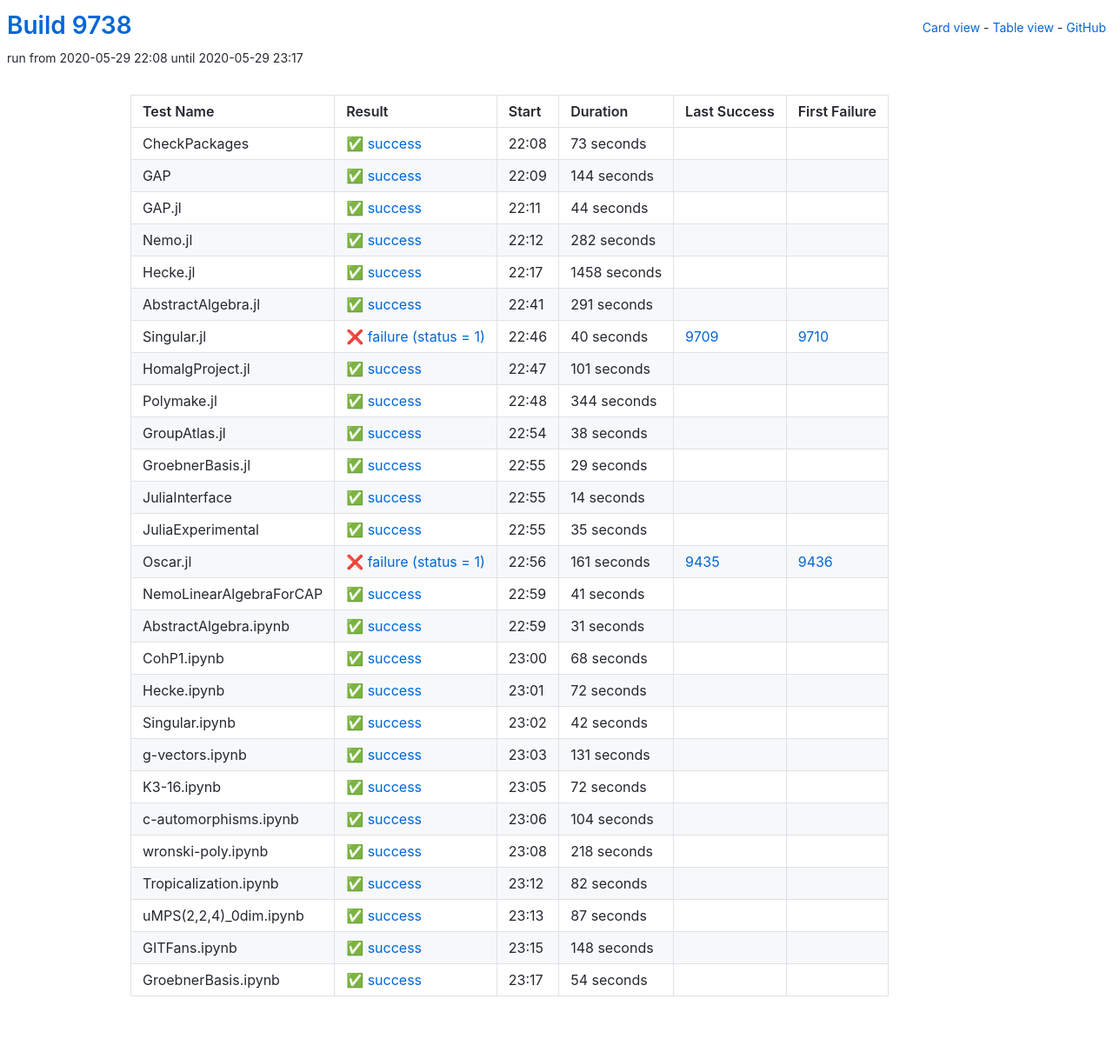
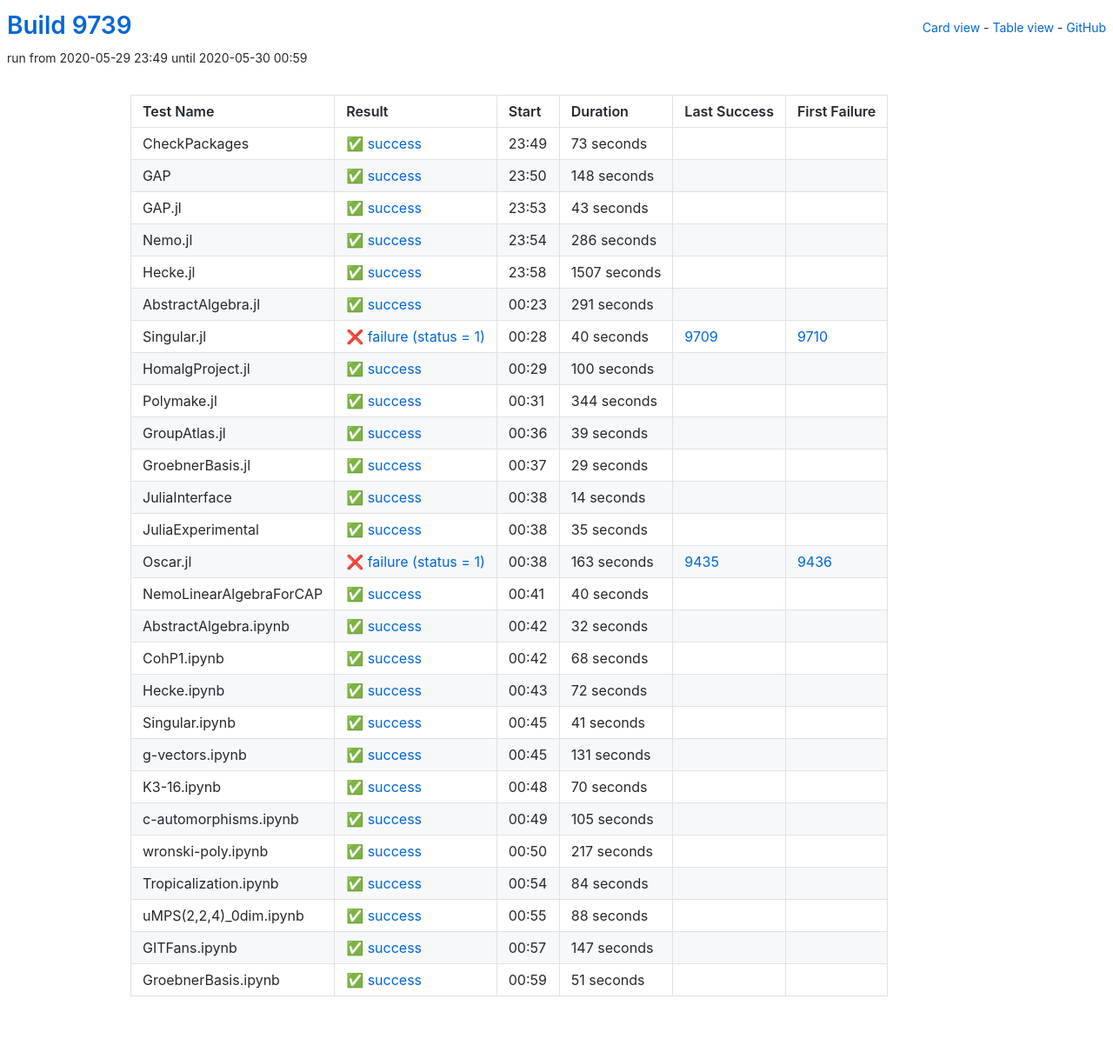
Before and after one commit to oscar-system/oscar-ci-status, a Jekyll site: the page built from table.html, in a window 1280 px wide. Shown: the whole page at 87% size. Built offline with Jekyll 4.4.1, drawn with Linux system fonts in a browser that asks for light colours.

Commit message:
Build 9739

```diff
--- a/_data/ci.yml
+++ b/_data/ci.yml
@@ -1,5 +1,5 @@
-build: 9738
-build_url: https://oscarci.mathematik.uni-kl.de/job/oscar/9738/
+build: 9739
+build_url: https://oscarci.mathematik.uni-kl.de/job/oscar/9739/
 job: oscar
 tests:
 - duration: 73
@@ -9,57 +9,57 @@
   id: checkpackages
   last_success: false
   last_success_url: null
-  log: https://oscarci.mathematik.uni-kl.de/job/oscar/9738/artifact/logs/build-9738/CheckPackages.log
+  log: https://oscarci.mathematik.uni-kl.de/job/oscar/9739/artifact/logs/build-9739/CheckPackages.log
   name: CheckPackages
-  start: 2020-05-29 22:08
+  start: 2020-05-29 23:49
   status: success
   success: true
-- duration: 144
+- duration: 148
   exitcode: 0
   first_failure: false
   first_failure_url: null
   id: gap
   last_success: false
   last_success_url: null
-  log: https://oscarci.mathematik.uni-kl.de/job/oscar/9738/artifact/logs/build-9738/GAP.log
+  log: https://oscarci.mathematik.uni-kl.de/job/oscar/9739/artifact/logs/build-9739/GAP.log
   name: GAP
-  start: 2020-05-29 22:09
+  start: 2020-05-29 23:50
   status: success
   success: true
-- duration: 44
+- duration: 43
   exitcode: 0
   first_failure: false
   first_failure_url: null
   id: gap-jl
   last_success: false
   last_success_url: null
-  log: https://oscarci.mathematik.uni-kl.de/job/oscar/9738/artifact/logs/build-9738/GAP.jl.log
+  log: https://oscarci.mathematik.uni-kl.de/job/oscar/9739/artifact/logs/build-9739/GAP.jl.log
   name: GAP.jl
-  start: 2020-05-29 22:11
+  start: 2020-05-29 23:53
   status: success
   success: true
-- duration: 282
+- duration: 286
   exitcode: 0
   first_failure: false
   first_failure_url: null
   id: nemo-jl
   last_success: false
   last_success_url: null
-  log: https://oscarci.mathematik.uni-kl.de/job/oscar/9738/artifact/logs/build-9738/Nemo.jl.log
+  log: https://oscarci.mathematik.uni-kl.de/job/oscar/9739/artifact/logs/build-9739/Nemo.jl.log
   name: Nemo.jl
-  start: 2020-05-29 22:12
+  start: 2020-05-29 23:54
   status: success
   success: true
-- duration: 1458
+- duration: 1507
   exitcode: 0
   first_failure: false
   first_failure_url: null
   id: hecke-jl
   last_success: false
   last_success_url: null
-  log: https://oscarci.mathematik.uni-kl.de/job/oscar/9738/artifact/logs/build-9738/Hecke.jl.log
+  log: https://oscarci.mathematik.uni-kl.de/job/oscar/9739/artifact/logs/build-9739/Hecke.jl.log
   name: Hecke.jl
-  start: 2020-05-29 22:17
+  start: 2020-05-29 23:58
   status: success
   success: true
 - duration: 291
@@ -69,9 +69,9 @@
   id: abstractalgebra-jl
   last_success: false
   last_success_url: null
-  log: https://oscarci.mathematik.uni-kl.de/job/oscar/9738/artifact/logs/build-9738/AbstractAlgebra.jl.log
+  log: https://oscarci.mathematik.uni-kl.de/job/oscar/9739/artifact/logs/build-9739/AbstractAlgebra.jl.log
   name: AbstractAlgebra.jl
-  start: 2020-05-29 22:41
+  start: 2020-05-30 00:23
   status: success
   success: true
 - duration: 40
@@ -81,21 +81,21 @@
   id: singular-jl
   last_success: 9709
   last_success_url: https://oscarci.mathematik.uni-kl.de/job/oscar/9709/
-  log: https://oscarci.mathematik.uni-kl.de/job/oscar/9738/artifact/logs/build-9738/Singular.jl.log
+  log: https://oscarci.mathematik.uni-kl.de/job/oscar/9739/artifact/logs/build-9739/Singular.jl.log
   name: Singular.jl
-  start: 2020-05-29 22:46
+  start: 2020-05-30 00:28
   status: failure
   success: false
-- duration: 101
+- duration: 100
   exitcode: 0
   first_failure: false
   first_failure_url: null
   id: homalgproject-jl
   last_success: false
   last_success_url: null
-  log: https://oscarci.mathematik.uni-kl.de/job/oscar/9738/artifact/logs/build-9738/HomalgProject.jl.log
+  log: https://oscarci.mathematik.uni-kl.de/job/oscar/9739/artifact/logs/build-9739/HomalgProject.jl.log
   name: HomalgProject.jl
-  start: 2020-05-29 22:47
+  start: 2020-05-30 00:29
   status: success
   success: true
 - duration: 344
@@ -105,21 +105,21 @@
   id: polymake-jl
   last_success: false
   last_success_url: null
-  log: https://oscarci.mathematik.uni-kl.de/job/oscar/9738/artifact/logs/build-9738/Polymake.jl.log
+  log: https://oscarci.mathematik.uni-kl.de/job/oscar/9739/artifact/logs/build-9739/Polymake.jl.log
   name: Polymake.jl
-  start: 2020-05-29 22:48
+  start: 2020-05-30 00:31
   status: success
   success: true
-- duration: 38
+- duration: 39
   exitcode: 0
   first_failure: false
   first_failure_url: null
   id: groupatlas-jl
   last_success: false
   last_success_url: null
-  log: https://oscarci.mathematik.uni-kl.de/job/oscar/9738/artifact/logs/build-9738/GroupAtlas.jl.log
+  log: https://oscarci.mathematik.uni-kl.de/job/oscar/9739/artifact/logs/build-9739/GroupAtlas.jl.log
   name: GroupAtlas.jl
-  start: 2020-05-29 22:54
+  start: 2020-05-30 00:36
   status: success
   success: true
 - duration: 29
@@ -129,9 +129,9 @@
   id: groebnerbasis-jl
   last_success: false
   last_success_url: null
-  log: https://oscarci.mathematik.uni-kl.de/job/oscar/9738/artifact/logs/build-9738/GroebnerBasis.jl.log
+  log: https://oscarci.mathematik.uni-kl.de/job/oscar/9739/artifact/logs/build-9739/GroebnerBasis.jl.log
   name: GroebnerBasis.jl
-  start: 2020-05-29 22:55
+  start: 2020-05-30 00:37
   status: success
   success: true
 - duration: 14
@@ -141,9 +141,9 @@
   id: juliainterface
   last_success: false
   last_success_url: null
-  log: https://oscarci.mathematik.uni-kl.de/job/oscar/9738/artifact/logs/build-9738/JuliaInterface.log
+  log: https://oscarci.mathematik.uni-kl.de/job/oscar/9739/artifact/logs/build-9739/JuliaInterface.log
   name: JuliaInterface
-  start: 2020-05-29 22:55
+  start: 2020-05-30 00:38
   status: success
   success: true
 - duration: 35
@@ -153,45 +153,45 @@
   id: juliaexperimental
   last_success: false
   last_success_url: null
-  log: https://oscarci.mathematik.uni-kl.de/job/oscar/9738/artifact/logs/build-9738/JuliaExperimental.log
+  log: https://oscarci.mathematik.uni-kl.de/job/oscar/9739/artifact/logs/build-9739/JuliaExperimental.log
   name: JuliaExperimental
-  start: 2020-05-29 22:55
+  start: 2020-05-30 00:38
   status: success
   success: true
-- duration: 161
+- duration: 163
   exitcode: 1
   first_failure: 9436
   first_failure_url: https://oscarci.mathematik.uni-kl.de/job/oscar/9436/
   id: oscar-jl
   last_success: 9435
   last_success_url: https://oscarci.mathematik.uni-kl.de/job/oscar/9435/
-  log: https://oscarci.mathematik.uni-kl.de/job/oscar/9738/artifact/logs/build-9738/Oscar.jl.log
+  log: https://oscarci.mathematik.uni-kl.de/job/oscar/9739/artifact/logs/build-9739/Oscar.jl.log
   name: Oscar.jl
-  start: 2020-05-29 22:56
+  start: 2020-05-30 00:38
   status: failure
   success: false
-- duration: 41
+- duration: 40
   exitcode: 0
   first_failure: false
   first_failure_url: null
   id: nemolinearalgebraforcap
   last_success: false
   last_success_url: null
-  log: https://oscarci.mathematik.uni-kl.de/job/oscar/9738/artifact/logs/build-9738/NemoLinearAlgebraForCAP.log
+  log: https://oscarci.mathematik.uni-kl.de/job/oscar/9739/artifact/logs/build-9739/NemoLinearAlgebraForCAP.log
   name: NemoLinearAlgebraForCAP
-  start: 2020-05-29 22:59
+  start: 2020-05-30 00:41
   status: success
   success: true
-- duration: 31
+- duration: 32
   exitcode: 0
   first_failure: false
   first_failure_url: null
   id: abstractalgebra-ipynb
   last_success: false
   last_success_url: null
-  log: https://oscarci.mathematik.uni-kl.de/job/oscar/9738/artifact/logs/build-9738/AbstractAlgebra.ipynb.log
+  log: https://oscarci.mathematik.uni-kl.de/job/oscar/9739/artifact/logs/build-9739/AbstractAlgebra.ipynb.log
   name: AbstractAlgebra.ipynb
-  start: 2020-05-29 22:59
+  start: 2020-05-30 00:42
   status: success
   success: true
 - duration: 68
@@ -201,9 +201,9 @@
   id: cohp1-ipynb
   last_success: false
   last_success_url: null
-  log: https://oscarci.mathematik.uni-kl.de/job/oscar/9738/artifact/logs/build-9738/CohP1.ipynb.log
+  log: https://oscarci.mathematik.uni-kl.de/job/oscar/9739/artifact/logs/build-9739/CohP1.ipynb.log
   name: CohP1.ipynb
-  start: 2020-05-29 23:00
+  start: 2020-05-30 00:42
   status: success
   success: true
 - duration: 72
@@ -213,21 +213,21 @@
   id: hecke-ipynb
   last_success: false
   last_success_url: null
-  log: https://oscarci.mathematik.uni-kl.de/job/oscar/9738/artifact/logs/build-9738/Hecke.ipynb.log
+  log: https://oscarci.mathematik.uni-kl.de/job/oscar/9739/artifact/logs/build-9739/Hecke.ipynb.log
   name: Hecke.ipynb
-  start: 2020-05-29 23:01
+  start: 2020-05-30 00:43
   status: success
   success: true
-- duration: 42
+- duration: 41
   exitcode: 0
   first_failure: false
   first_failure_url: null
   id: singular-ipynb
   last_success: false
   last_success_url: null
-  log: https://oscarci.mathematik.uni-kl.de/job/oscar/9738/artifact/logs/build-9738/Singular.ipynb.log
+  log: https://oscarci.mathematik.uni-kl.de/job/oscar/9739/artifact/logs/build-9739/Singular.ipynb.log
   name: Singular.ipynb
-  start: 2020-05-29 23:02
+  start: 2020-05-30 00:45
   status: success
   success: true
 - duration: 131
@@ -237,92 +237,92 @@
   id: g-vectors-ipynb
   last_success: false
   last_success_url: null
-  log: https://oscarci.mathematik.uni-kl.de/job/oscar/9738/artifact/logs/build-9738/g-vectors.ipynb.log
+  log: https://oscarci.mathematik.uni-kl.de/job/oscar/9739/artifact/logs/build-9739/g-vectors.ipynb.log
   name: g-vectors.ipynb
-  start: 2020-05-29 23:03
+  start: 2020-05-30 00:45
   status: success
   success: true
-- duration: 72
+- duration: 70
   exitcode: 0
   first_failure: false
   first_failure_url: null
   id: k3-16-ipynb
   last_success: false
   last_success_url: null
-  log: https://oscarci.mathematik.uni-kl.de/job/oscar/9738/artifact/logs/build-9738/K3-16.ipynb.log
+  log: https://oscarci.mathematik.uni-kl.de/job/oscar/9739/artifact/logs/build-9739/K3-16.ipynb.log
   name: K3-16.ipynb
-  start: 2020-05-29 23:05
+  start: 2020-05-30 00:48
   status: success
   success: true
-- duration: 104
+- duration: 105
   exitcode: 0
   first_failure: false
   first_failure_url: null
   id: c-automorphisms-ipynb
   last_success: false
   last_success_url: null
-  log: https://oscarci.mathematik.uni-kl.de/job/oscar/9738/artifact/logs/build-9738/c-automorphisms.ipynb.log
+  log: https://oscarci.mathematik.uni-kl.de/job/oscar/9739/artifact/logs/build-9739/c-automorphisms.ipynb.log
   name: c-automorphisms.ipynb
-  start: 2020-05-29 23:06
+  start: 2020-05-30 00:49
   status: success
   success: true
-- duration: 218
+- duration: 217
   exitcode: 0
   first_failure: false
   first_failure_url: null
   id: wronski-poly-ipynb
   last_success: false
   last_success_url: null
-  log: https://oscarci.mathematik.uni-kl.de/job/oscar/9738/artifact/logs/build-9738/wronski-poly.ipynb.log
+  log: https://oscarci.mathematik.uni-kl.de/job/oscar/9739/artifact/logs/build-9739/wronski-poly.ipynb.log
   name: wronski-poly.ipynb
-  start: 2020-05-29 23:08
+  start: 2020-05-30 00:50
   status: success
   success: true
-- duration: 82
+- duration: 84
   exitcode: 0
   first_failure: false
   first_failure_url: null
   id: tropicalization-ipynb
   last_success: false
   last_success_url: null
-  log: https://oscarci.mathematik.uni-kl.de/job/oscar/9738/artifact/logs/build-9738/Tropicalization.ipynb.log
+  log: https://oscarci.mathematik.uni-kl.de/job/oscar/9739/artifact/logs/build-9739/Tropicalization.ipynb.log
   name: Tropicalization.ipynb
-  start: 2020-05-29 23:12
+  start: 2020-05-30 00:54
   status: success
   success: true
-- duration: 87
+- duration: 88
   exitcode: 0
   first_failure: false
   first_failure_url: null
   id: umps-2-2-4-0dim-ipynb
   last_success: false
   last_success_url: null
-  log: https://oscarci.mathematik.uni-kl.de/job/oscar/9738/artifact/logs/build-9738/uMPS-2-2-4-_0dim.ipynb.log
+  log: https://oscarci.mathematik.uni-kl.de/job/oscar/9739/artifact/logs/build-9739/uMPS-2-2-4-_0dim.ipynb.log
   name: uMPS(2,2,4)_0dim.ipynb
-  start: 2020-05-29 23:13
+  start: 2020-05-30 00:55
   status: success
   success: true
-- duration: 148
+- duration: 147
   exitcode: 0
   first_failure: false
   first_failure_url: null
   id: gitfans-ipynb
   last_success: false
   last_success_url: null
-  log: https://oscarci.mathematik.uni-kl.de/job/oscar/9738/artifact/logs/build-9738/GITFans.ipynb.log
+  log: https://oscarci.mathematik.uni-kl.de/job/oscar/9739/artifact/logs/build-9739/GITFans.ipynb.log
   name: GITFans.ipynb
-  start: 2020-05-29 23:15
+  start: 2020-05-30 00:57
   status: success
   success: true
-- duration: 54
+- duration: 51
   exitcode: 0
   first_failure: false
   first_failure_url: null
   id: groebnerbasis-ipynb
   last_success: false
   last_success_url: null
-  log: https://oscarci.mathematik.uni-kl.de/job/oscar/9738/artifact/logs/build-9738/GroebnerBasis.ipynb.log
+  log: https://oscarci.mathematik.uni-kl.de/job/oscar/9739/artifact/logs/build-9739/GroebnerBasis.ipynb.log
   name: GroebnerBasis.ipynb
-  start: 2020-05-29 23:17
+  start: 2020-05-30 00:59
   status: success
   success: true
```
Also changed, not shown: README.md.
